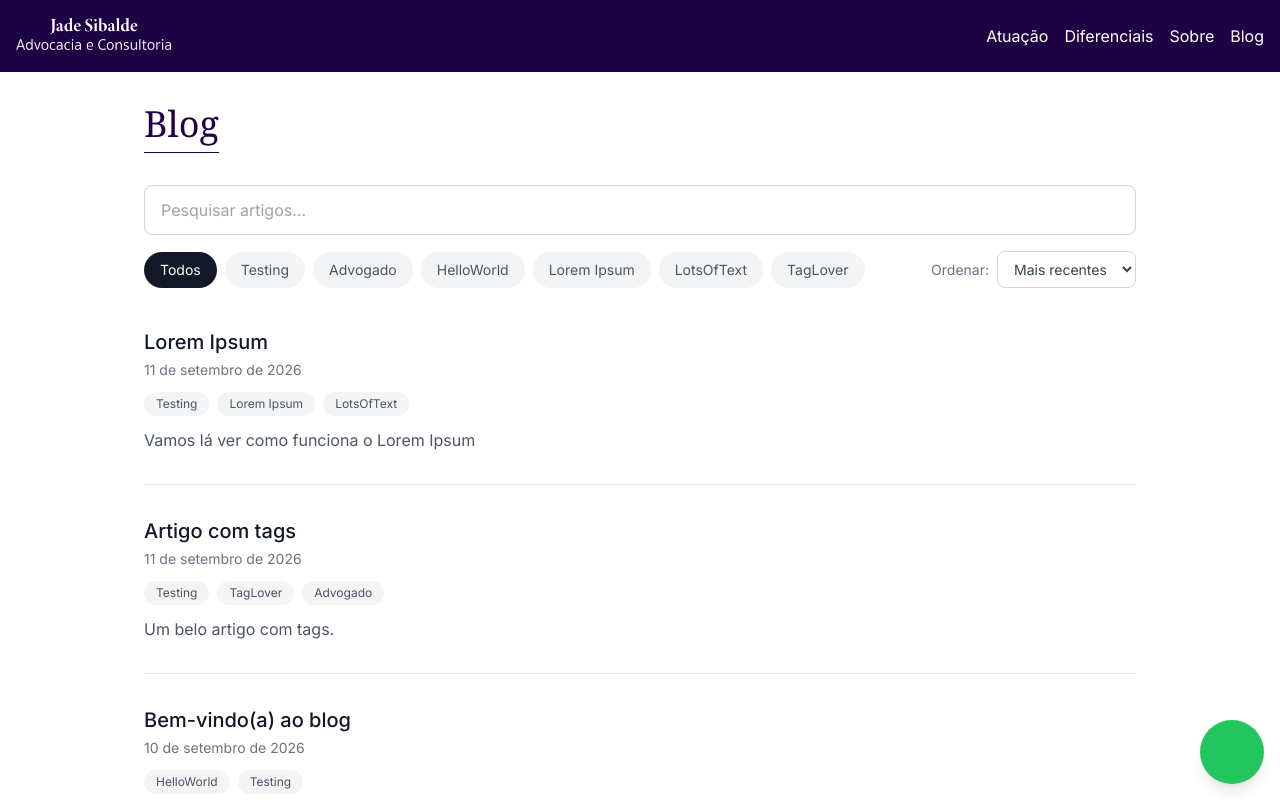
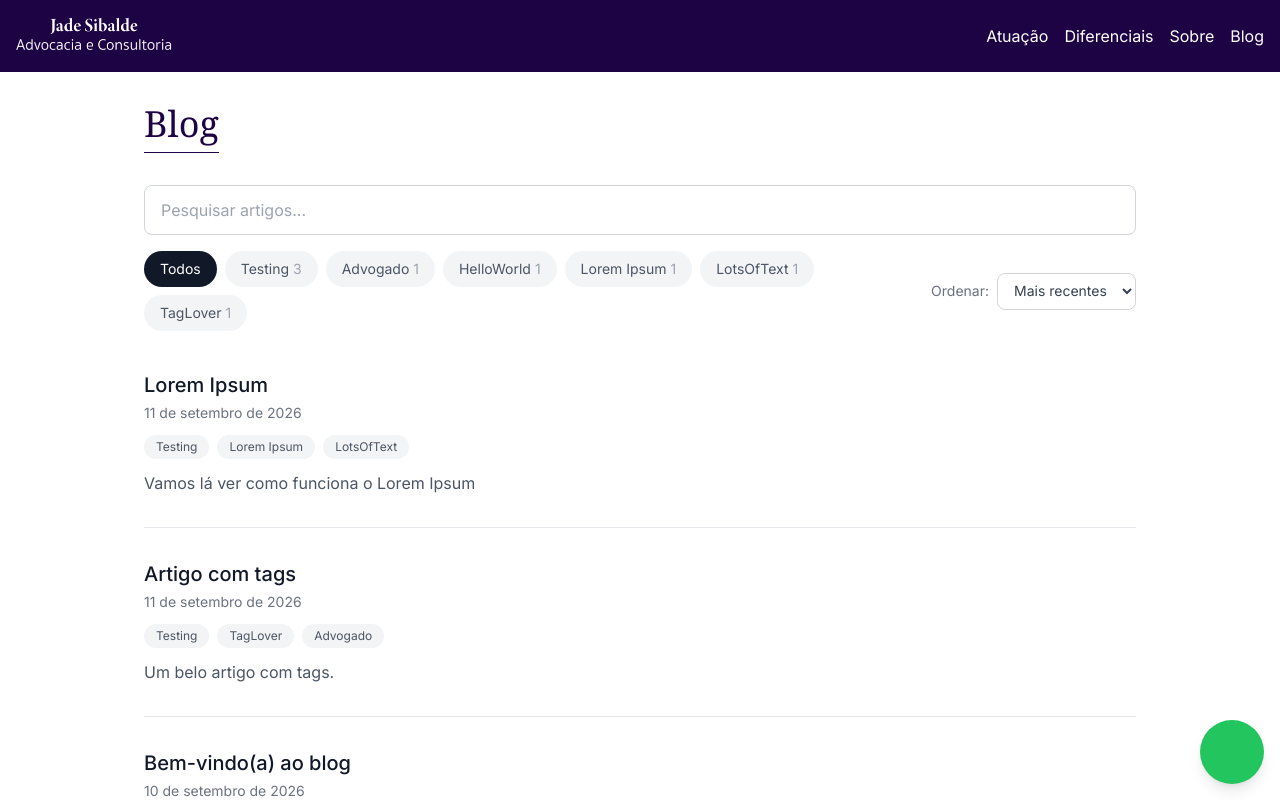
Before and after one commit to diogobcondeco/jadesibalde, a Next.js app: page /blog in a window 1280 px wide. Shown: the top 800 px of the page. Built offline with nearby package versions, Linux system fonts and the light colour scheme; some icons are missing.

Commit message:
improved tag filters funcionality

```diff
--- a/components/BlogPostList.tsx
+++ b/components/BlogPostList.tsx
@@ -27,6 +27,7 @@ export default function BlogPostList({ posts }: Props) {
   const [searchQuery, setSearchQuery] = useState("");
   const [sortOrder, setSortOrder] = useState<SortOrder>("newest");
   const [visibleCount, setVisibleCount] = useState(POSTS_PER_PAGE);
+  const [showAllTags, setShowAllTags] = useState(false);
 
   const loadMoreRef = useRef<HTMLDivElement | null>(null);
 
@@ -39,17 +40,18 @@ export default function BlogPostList({ posts }: Props) {
       }
     }
 
-    return [...counts.entries()]
-      .sort((a, b) => {
-        if (b[1] !== a[1]) {
-          return b[1] - a[1];
-        }
+    return [...counts.entries()].sort((a, b) => {
+      if (b[1] !== a[1]) {
+        return b[1] - a[1];
+      }
 
-        return a[0].localeCompare(b[0]);
-      })
-      .slice(0, 8)
-      .map(([tag]) => tag);
+      return a[0].localeCompare(b[0]);
+    });
   }, [posts]);
+
+  const visibleTags = showAllTags ? tags : tags.slice(0, 12);
+
+  const hasMoreTags = tags.length > 12;
 
   const filteredPosts = useMemo(() => {
     const query = searchQuery.trim().toLowerCase();
@@ -176,7 +178,7 @@ export default function BlogPostList({ posts }: Props) {
               Todos
             </button>
 
-            {tags.map((tag) => (
+            {visibleTags.map(([tag, count]) => (
               <button
                 key={tag}
                 type="button"
@@ -187,9 +189,30 @@ export default function BlogPostList({ posts }: Props) {
                     : "bg-gray-100 text-gray-600 hover:bg-gray-200"
                 }`}
               >
-                {tag}
+                {tag}{" "}
+                <span
+                  className={
+                    selectedTag === tag
+                      ? "text-gray-300"
+                      : "text-gray-400"
+                  }
+                >
+                  {count}
+                </span>
               </button>
             ))}
+
+            {hasMoreTags && (
+              <button
+                type="button"
+                onClick={() =>
+                  setShowAllTags((current) => !current)
+                }
+                className="px-2 py-2 text-sm text-gray-600 underline underline-offset-2 hover:text-gray-900"
+              >
+                {showAllTags ? "Mostrar menos" : "Mostrar mais"}
+              </button>
+            )}
           </div>
         )}
 
```
